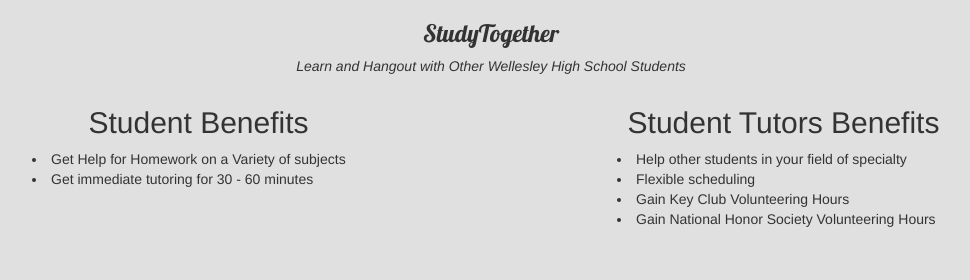
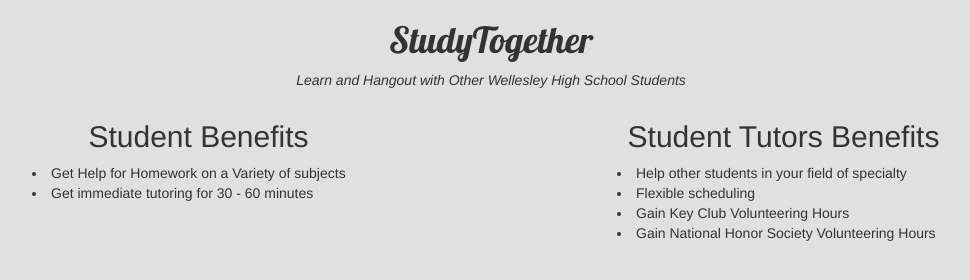
Before and after one commit to ethanchewy/StudyTogether, a plain HTML site: page index.html in a window 1280 px wide. Shown: the whole page, without its empty margins (149-1119 px from the left). Drawn offline with Linux system fonts and the light colour scheme.

Commit message:
fixed font size

```diff
--- a/css/css.css
+++ b/css/css.css
@@ -4,11 +4,6 @@ body {
 
 h1 {
 	font-family: Lobster;
-	font-size: 24px;
-	font-style: normal;
-	font-variant: normal;
-	font-weight: 500;
-	line-height: 26.3999996185303px;
 }
 
 .students{
```
